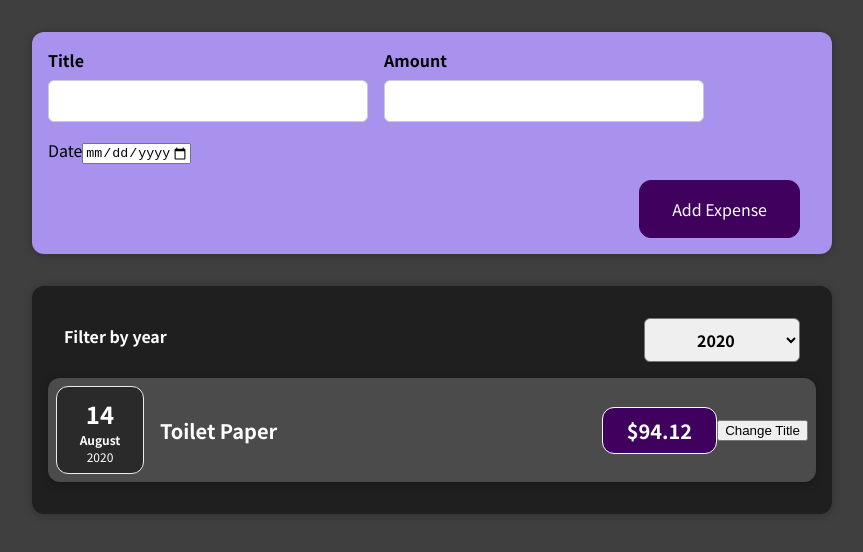
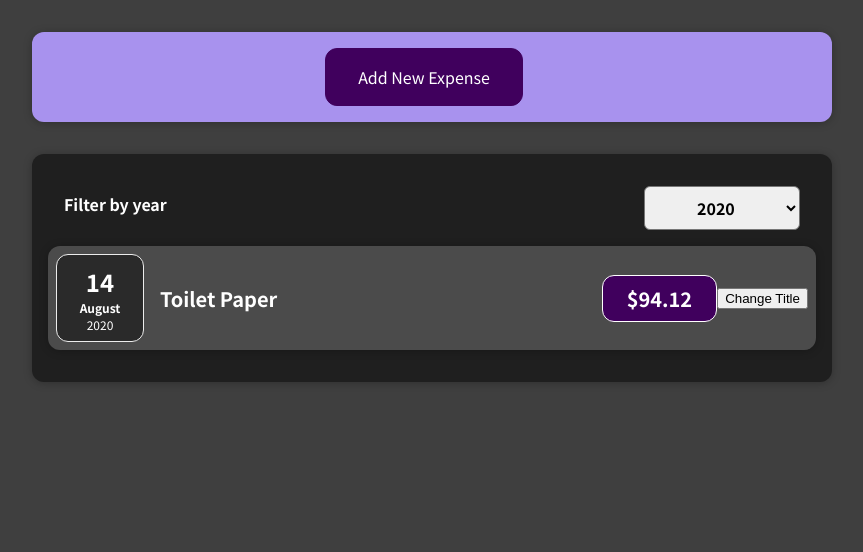
Before and after one commit to twdykes7/starting-react, a React (Create React App) app: page / in a window 1280 px wide. Shown: the top 552 px of the page, without its empty margins (208-1071 px from the left). Built offline with nearby package versions, Linux system fonts and the light colour scheme.

Commit message:
Add dynamic form views

```diff
--- a/src/components/NewExpense/ExpenseForm.css
+++ b/src/components/NewExpense/ExpenseForm.css
@@ -23,4 +23,9 @@
 
 .new-expense__actions {
   text-align: right;
+  padding: 0.5rem;
 }
+
+.new-expense__mini {
+  text-align: center;
+}
--- a/src/components/NewExpense/ExpenseForm.js
+++ b/src/components/NewExpense/ExpenseForm.js
@@ -6,6 +6,7 @@ const ExpenseForm = (props) => {
   const [enteredTitle, setEnteredTitle] = useState('');
   const [enteredAmount, setEnteredAmount] = useState('');
   const [enteredDate, setEnteredDate] = useState('');
+  const [formDisplay, setFormDisplay] = useState('minimizedDisplay');
   // When state depends on previous state use fn below
   // const [userInput, setUserInput] = useState({
   //   enteredTitle: '',
@@ -41,9 +42,12 @@ const ExpenseForm = (props) => {
     setEnteredTitle('');
     setEnteredDate('');
     setEnteredAmount('');
+    setFormDisplay('minimizedDisplay');
   };
 
-  return <form onSubmit={submitHandler}>
+  // if setFormDisplay is not null show form
+  // if (setFormDisplay === 'clicked')
+  const expandedDisplay = (<form onSubmit={submitHandler}>
       <div className="new-expense__controls">
         <div className="new-expense__control">
           <label>Title</label>
@@ -76,8 +80,21 @@ const ExpenseForm = (props) => {
       </div>
       <div className="new-expense__actions">
         <button type="submit">Add Expense</button>
+        <button onClick={() => setFormDisplay('minimizedDisplay')} type="submit">Cancel</button>
       </div>
     </form>
+  )
+  const minimizedDisplay = (<form>
+     <div className="new-expense__mini">
+        <button onClick={() => setFormDisplay('expandedDisplay')} type="submit">Add New Expense</button>
+      </div>
+    </form>
+  )
+
+  if(formDisplay === 'expandedDisplay') {
+    return (expandedDisplay)
+  }
+  return (minimizedDisplay)
 }
 
 export default ExpenseForm;
```
Lines whose indentation alone changed are shown as unchanged.
